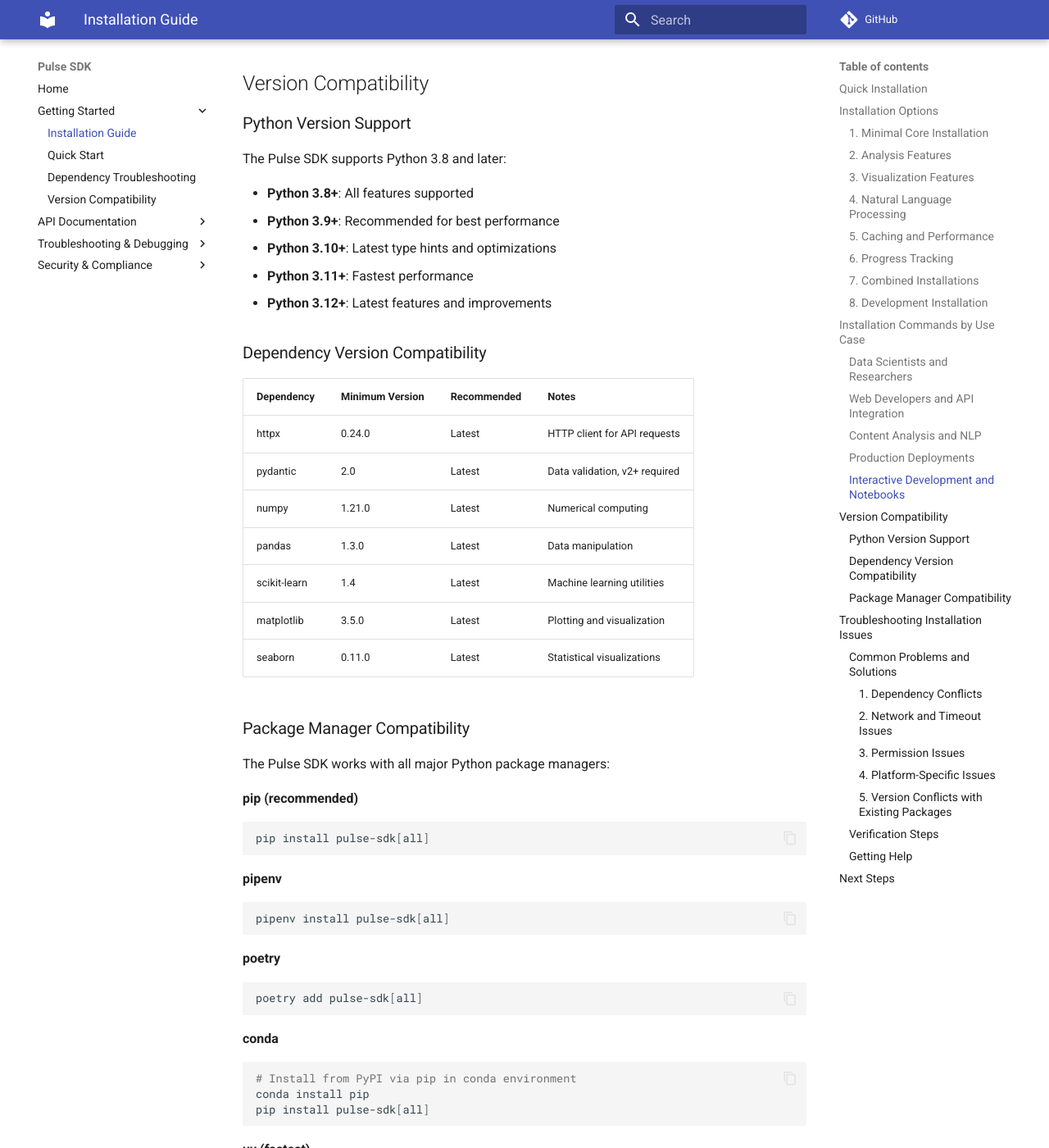
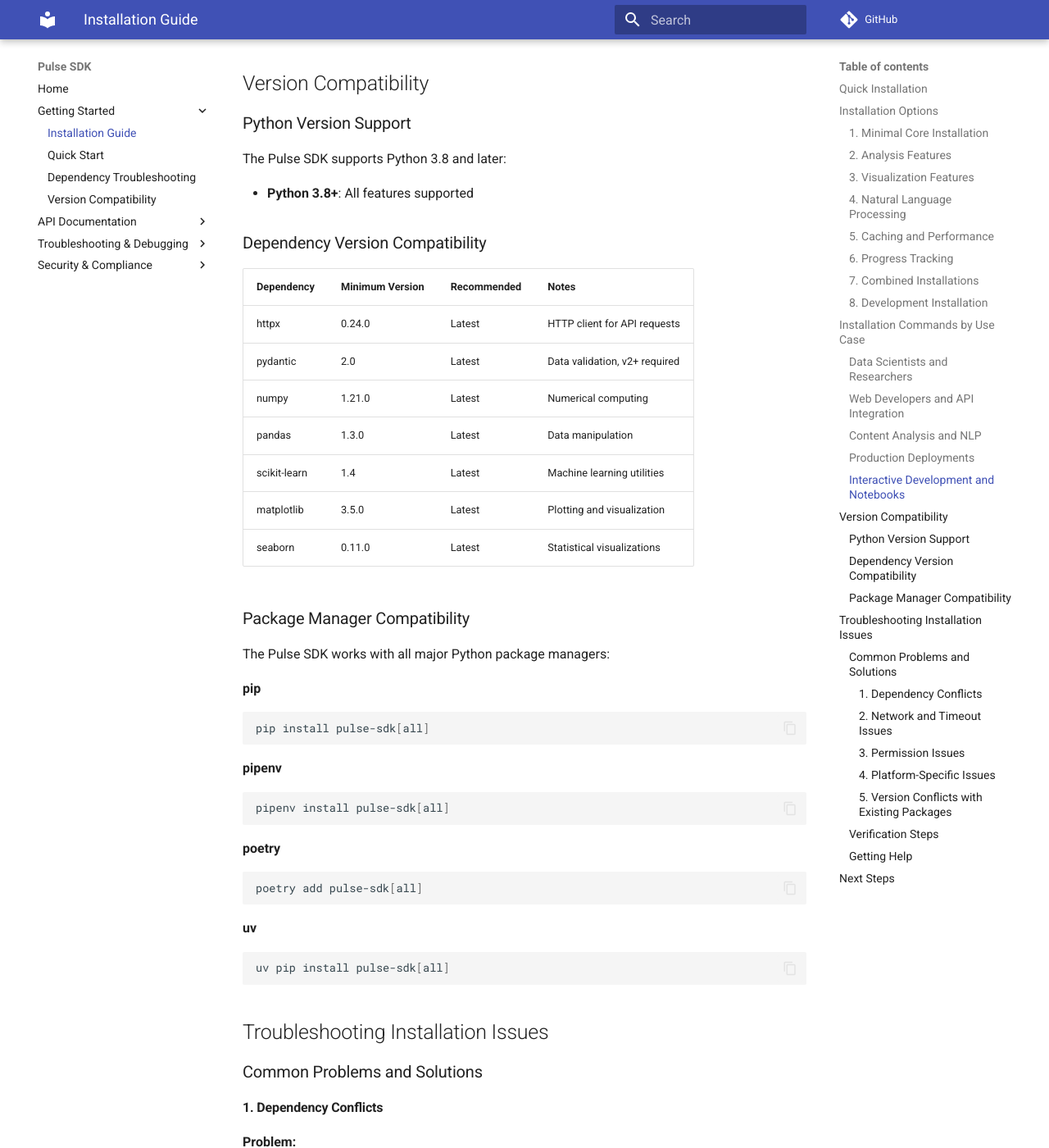
Before and after one commit to researchwiseai/pulse-py, an MkDocs documentation site: the page built from docs/installation.md, in a window 1280 px wide and 1400 px high, scrolled down 4157 px. Shown: the whole window at 82% size. Built offline with MkDocs 1.6.1 and Material for MkDocs 9.7.7, drawn with Linux system fonts in a browser that asks for light colours; comment, search, counter and statistics services are not loaded.

````diff
--- a/docs/installation.md
+++ b/docs/installation.md
@@ -149,9 +149,9 @@
 - `tqdm` - Progress bars for long-running operations
 
 **Use when:**
-- Processing large datasets
-- Need visual feedback on operation progress
-- Running batch operations
+ - Processing large datasets
+ - Need visual feedback on operation progress
+ - Running batch operations
 
 ### 7. Combined Installations
 
@@ -177,13 +177,13 @@
 ```
 
 **Includes all testing, formatting, and documentation tools:**
-- `pytest` - Testing framework
-- `black` - Code formatting
-- `ruff` - Fast Python linter
-- `pre-commit` - Git hooks for code quality
-- `bandit` - Security vulnerability scanner
-- `pip-audit` - Dependency vulnerability scanner
-- `mkdocs` - Documentation generator
+ - `pytest` - Testing framework
+ - `black` - Code formatting
+ - `ruff` - Fast Python linter
+ - `pre-commit` - Git hooks for code quality
+ - `bandit` - Security vulnerability scanner
+ - `pip-audit` - Dependency vulnerability scanner
+ - `mkdocs` - Documentation generator
 
 ## Installation Commands by Use Case
 
@@ -224,10 +224,6 @@
 The Pulse SDK supports Python 3.8 and later:
 
 - **Python 3.8+**: All features supported
-- **Python 3.9+**: Recommended for best performance
-- **Python 3.10+**: Latest type hints and optimizations
-- **Python 3.11+**: Fastest performance
-- **Python 3.12+**: Latest features and improvements
 
 ### Dependency Version Compatibility
 
@@ -245,7 +241,7 @@
 
 The Pulse SDK works with all major Python package managers:
 
-**pip (recommended)**
+**pip**
 ```bash
 pip install pulse-sdk[all]
 ```
@@ -260,14 +256,7 @@
 poetry add pulse-sdk[all]
 ```
 
-**conda**
-```bash
-# Install from PyPI via pip in conda environment
-conda install pip
-pip install pulse-sdk[all]
-```
-
-**uv (fastest)**
+**uv**
 ```bash
 uv pip install pulse-sdk[all]
 ```
````
Also changed, not shown: 1 other file.
